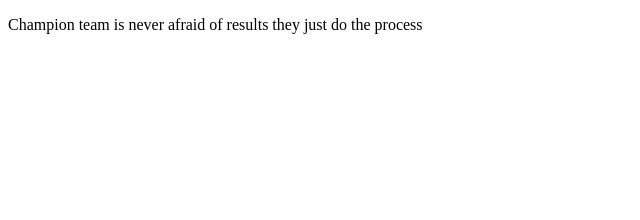
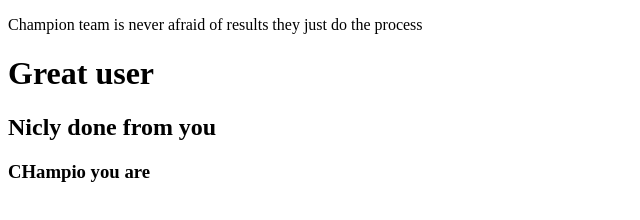
Before and after one commit to MayurGaikwad57/gitSquash, a plain HTML site: page index.html in a window 1280 px wide. Shown: the whole page, without its empty margins (0-640 px from the left). Drawn offline with Linux system fonts and the light colour scheme.

Commit message:
[Multiple Squash done]

```diff
--- a/index.html
+++ b/index.html
@@ -8,4 +8,7 @@
 <body>
     <p>Champion team is never afraid of results they just do the process</p>
 </body>
+<h1>Great user</h1>
+<h2>Nicly done from you</h2>
+<h3>CHampio you are</h3>
 </html>
```
